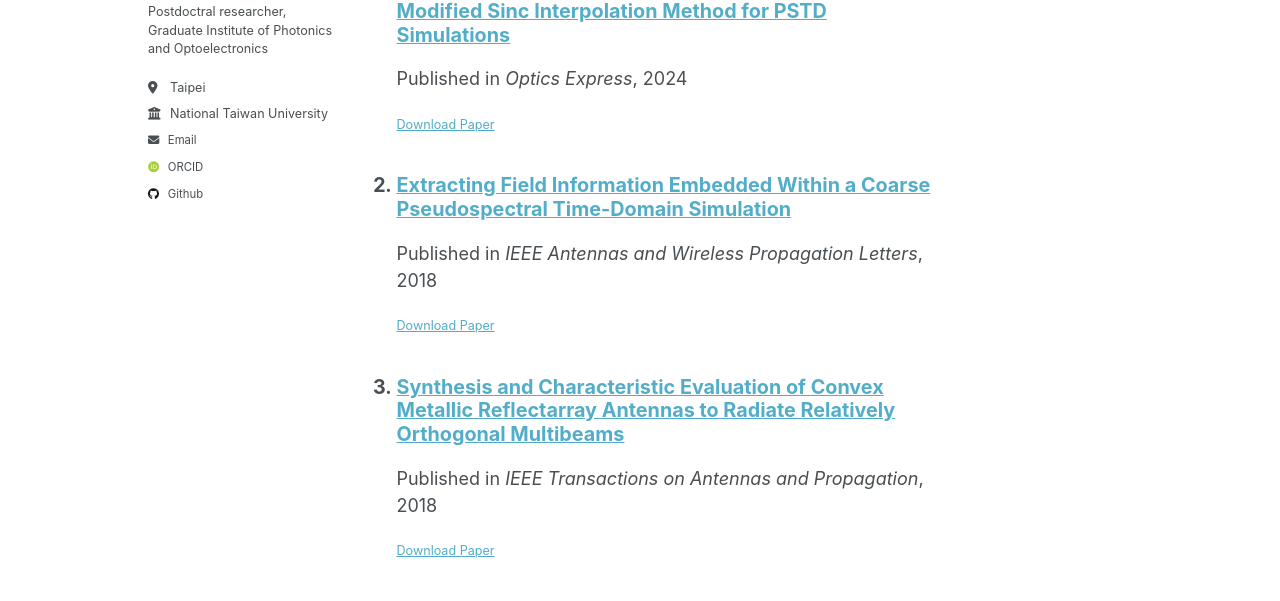
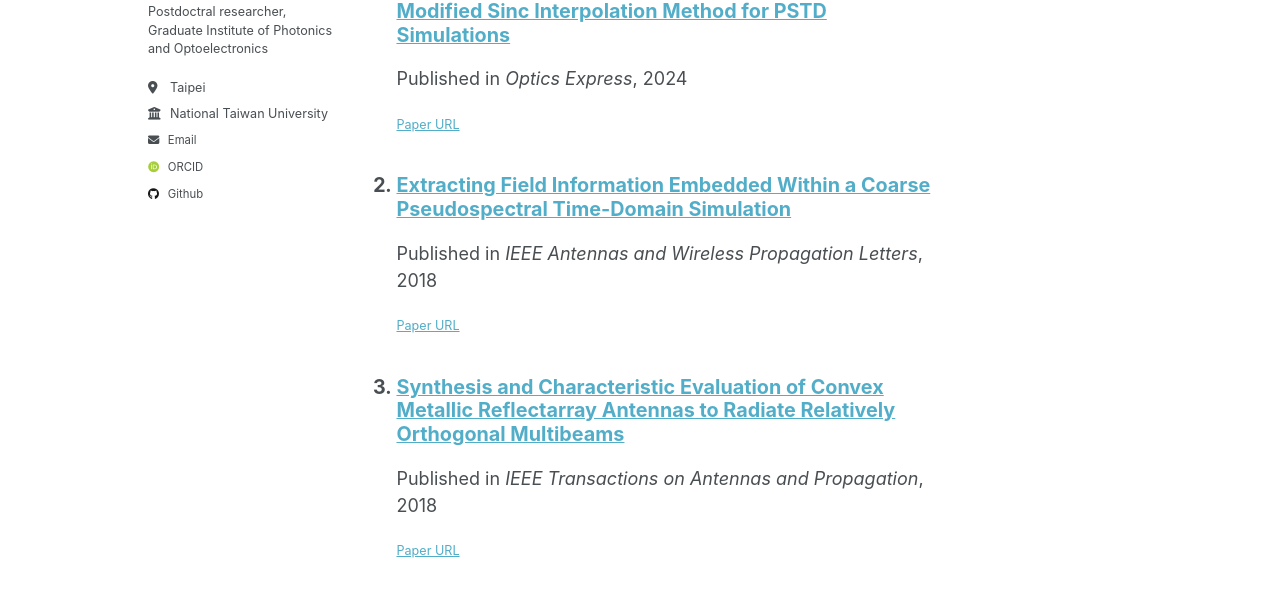
Before and after one commit to akjake616/jwliu, a Jekyll site: the page built from _pages/publications.html, in a window 1280 px wide and 900 px high. Shown: the part 277-878 px from the top of the window. Built offline with Jekyll 4.4.1, drawn with Linux system fonts in a browser that asks for light colours; some web fonts are replaced.

Commit message:
add paper url

```diff
--- a/_includes/archive-single.html
+++ b/_includes/archive-single.html
@@ -66,10 +66,10 @@
     {% endif %}
 
     {% if post.citation and post.paperurl and post.patenturl and post.slidesurl %}
-    <p class="archive__item-citation" >Recommended citation: {{ post.citation }}<br /><a href="{{ post.paperurl }}">Download Paper</a> | <a
+    <p class="archive__item-citation" >Recommended citation: {{ post.citation }}<br /><a href="{{ post.paperurl }}">Paper URL</a> | <a
         href="{{ post.slidesurl }}">Download Slides</a></p>
     {% elsif post.citation and post.paperurl %}
-    <p class="archive__item-citation" >Recommended citation: {{ post.citation }}<br /><a href="{{ post.paperurl }}">Download Paper</a></p>
+    <p class="archive__item-citation" >Recommended citation: {{ post.citation }}<br /><a href="{{ post.paperurl }}">Paper URL</a></p>
     {% elsif post.patenturl %}
     <p class="archive__item-citation" ><a href="{{ post.patenturl }}">Google Patent</a></p>
     {% elsif post.citation and post.slidesurl %}
@@ -77,7 +77,7 @@
     {% elsif post.citation %}
     <p class="archive__item-citation" >Recommended citation: {{ post.citation }}</p>
     {% elsif post.paperurl %}
-    <p class="archive__item-citation" ><a href=" {{ post.paperurl }} ">Download Paper</a></p>
+    <p class="archive__item-citation" ><a href=" {{ post.paperurl }} ">Paper URL</a></p>
     {% elsif post.slidesurl %}
     <p class="archive__item-citation" ><a href="{{ post.slidesurl }}">Download Slides</a></p>
     </p>
```
